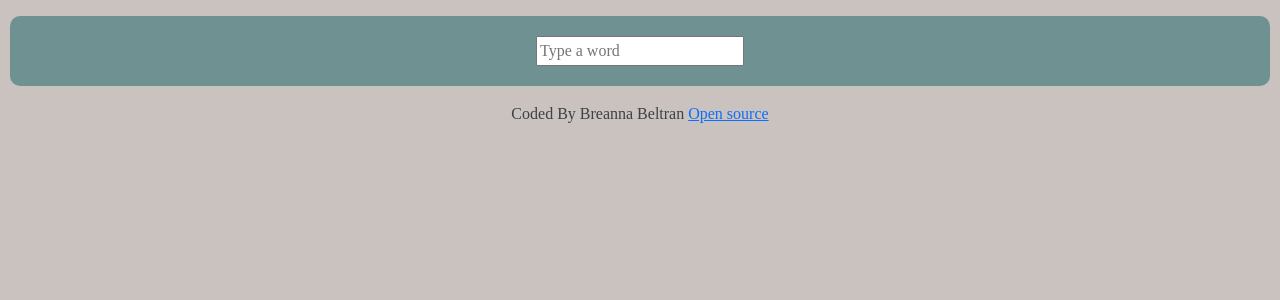
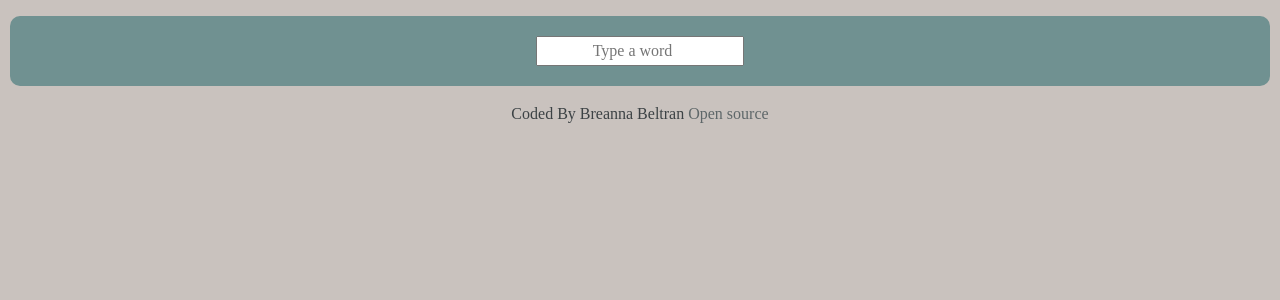
Before and after one commit to bbeltran22/dictionary-project, a React (Create React App) app: page / in a window 1280 px wide. Shown: the top 300 px of the page. Built offline with nearby package versions, Linux system fonts and the light colour scheme; no server answers; a web font is replaced by a local one.

Commit message:
CSS update

```diff
--- a/src/App.css
+++ b/src/App.css
@@ -1,11 +1,14 @@
 h1 {
   color: #c9c2be;
   font-family: "Vast Shadow", cursive;
+  text-align: center;
 }
 
+a,
 h3 {
   color: #5e6769;
   font-family: "Edu SA Beginner", cursive;
+  text-decoration: none;
 }
 
 ul {
@@ -18,7 +21,6 @@ footer {
 }
 
 .App {
-  text-align: center;
   background-color: #709191;
   border-radius: 10px;
   padding: 20px;
@@ -27,3 +29,11 @@ footer {
 .Dictionary {
   font-family: "Edu SA Beginner", cursive;
 }
+
+.Dictionary input {
+  text-align: center;
+}
+
+.Phonetics {
+  font-size: 18px;
+}
--- a/src/Result.css
+++ /dev/null
@@ -1,3 +0,0 @@
-ul {
-  list-style: none;
-}
--- a/src/Result.js
+++ b/src/Result.js
@@ -16,7 +16,7 @@ export default function Result(props) {
         })}
         {props.result.meanings.map(function (meaning, index) {
           return (
-            <div key={index}>
+            <div className=" Meaning text-center" key={index}>
               <Meaning meaning={meaning} />
             </div>
           );
```
Also changed, not shown: src/Dictionary.css (added).
